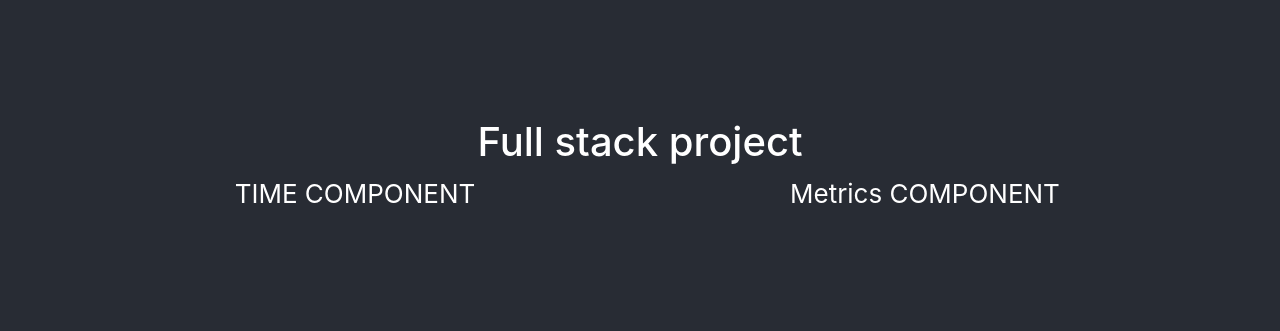
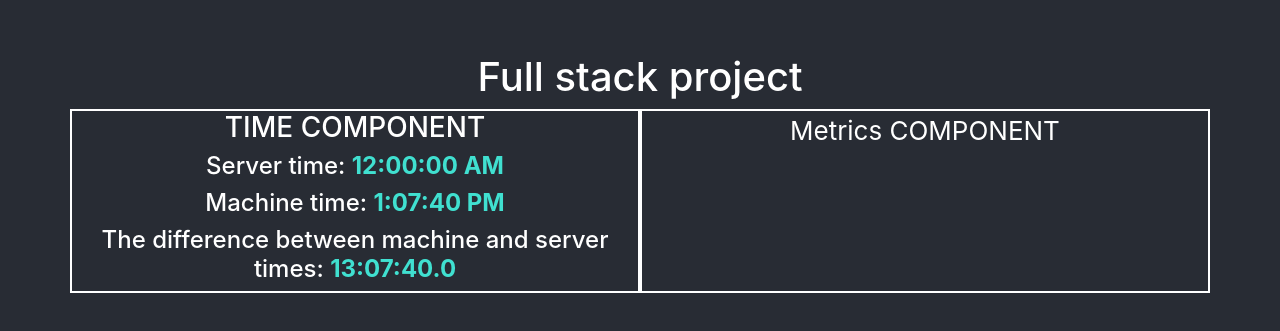
Before and after one commit to wassansalih/fullStackRepo, a React (Create React App) app in the folder front-end/: page / in a window 1280 px wide. Shown: the part 227-558 px from the top of the page. Built offline with nearby package versions, Linux system fonts and the light colour scheme; no server answers.

Commit message:
front-end: build, test and style time component

```diff
--- a/front-end/src/App.css
+++ b/front-end/src/App.css
@@ -12,3 +12,9 @@
   font-size: calc(10px + 2vmin);
   color: white;
 }
+.white-border {
+  border: 2px solid white;
+}
+.max-width {
+  width: 100%;
+}
--- a/front-end/src/App.js
+++ b/front-end/src/App.js
@@ -8,13 +8,13 @@ function App() {
   return (
     <div className="App" data-test="main-component">
       <header className="App-header">
-      <div class="container">
-            <h1 data-test="main-component-header">Full stack project</h1>
+      <div className="container">
+        <h1 data-test="main-component-header">Full stack project</h1>
         <div class="row">
-          <div class="col">
+          <div className="col white-border max-width">
             <Time />
           </div>
-          <div class="col">
+          <div className="col white-border max-width">
             <Metrics />
           </div>
         </div>
--- /dev/null
+++ b/front-end/src/components/Component.css
@@ -0,0 +1,4 @@
+.green-bold-font {
+    color: turquoise;
+    font-weight: bold;
+}
--- a/front-end/src/components/TimeComponent.jsx
+++ b/front-end/src/components/TimeComponent.jsx
@@ -1,11 +1,68 @@
 import React from 'react';
+import { fetchData } from '../fetchData';
+import './Component.css';
 
-function Time() {
-  return (
-    <div  data-test="time-component">
-        <p>TIME COMPONENT</p>
-    </div>
-  );
+class Time extends React.Component {
+  constructor(props) {
+    super(props);
+    this.state = {
+      serverTime: null,
+      diffTime: null,
+      time: null
+    }
+  }
+
+  async componentDidMount() {
+    let serverTimeInMilliseconds = null;
+
+    this.interval = setInterval(() => this.setState({ time: Date.now() }), 1000);
+
+    const timeData = await fetchData({route: '/time', method: 'GET'});
+    if(!timeData.error) {
+      serverTimeInMilliseconds = timeData.data.timeData.properties.epoch.timeInSeconds * 1000;
+    }
+
+    this.setState({
+      serverTime: serverTimeInMilliseconds,
+      diffTime: new Date().getTime() - serverTimeInMilliseconds
+    });
+  }
+
+  componentDidUpdate(prevProps, prevState) {
+    if (this.state.time !== prevState.time) {
+      this.setState({
+        diffTime: new Date().getTime() - this.state.serverTime
+      });
+    }
+  }
+
+  componentWillUnmount() {
+    clearInterval(this.interval);
+  }
+
+  msToTime(duration) {
+    var milliseconds = parseInt((duration % 1000) / 100),
+      seconds = Math.floor((duration / 1000) % 60),
+      minutes = Math.floor((duration / (1000 * 60)) % 60),
+      hours = Math.floor((duration / (1000 * 60 * 60)) % 24);
+
+    hours = (hours < 10) ? "0" + hours : hours;
+    minutes = (minutes < 10) ? "0" + minutes : minutes;
+    seconds = (seconds < 10) ? "0" + seconds : seconds;
+
+    return hours + ":" + minutes + ":" + seconds + "." + milliseconds;
+  }
+
+  render(){
+    return (
+      <div>
+          <h3 data-test="time-component-title">TIME COMPONENT</h3>
+          <h4 data-test="time-component-server-time">Server time: <span className="green-bold-font">{new Date(this.state.serverTime).toLocaleTimeString('en-US')}</span></h4>
+          <h4 data-test="time-component-machine-time">Machine time: <span className="green-bold-font">{new Date().toLocaleTimeString('en-US')}</span></h4>
+          <h4 data-test="time-component-difference-time">The difference between machine and server times: <span className="green-bold-font">{this.msToTime(this.state.diffTime)}</span></h4>
+      </div>
+    )
+  }
 }
 
 export default Time;
--- a/front-end/src/html.js
+++ b/front-end/src/fetchData.js
@@ -1,8 +1,8 @@
 const axios = require('axios');
-import environment from '../env-config';
+// import environment from '../env-config';
 
-const htmlFetch = async({ route, method, body }) => {
-    const baseURL = environment.dev.backEndUrl;
+const fetchData = async({ route, method, body }) => {
+    const baseURL = 'http://localhost:5000' // environment.dev.backEndUrl;
     const url = `${baseURL}${route}`;
     const headers = { "Content-Type": "application/json", "authorization": "mysecrettoken" };
 
@@ -16,5 +16,5 @@ const htmlFetch = async({ route, method, body }) => {
 };
 
 export {
-    htmlFetch
+    fetchData
 }
```
Also changed, not shown: 2 other files (tests, documents, lock files or other folders).
